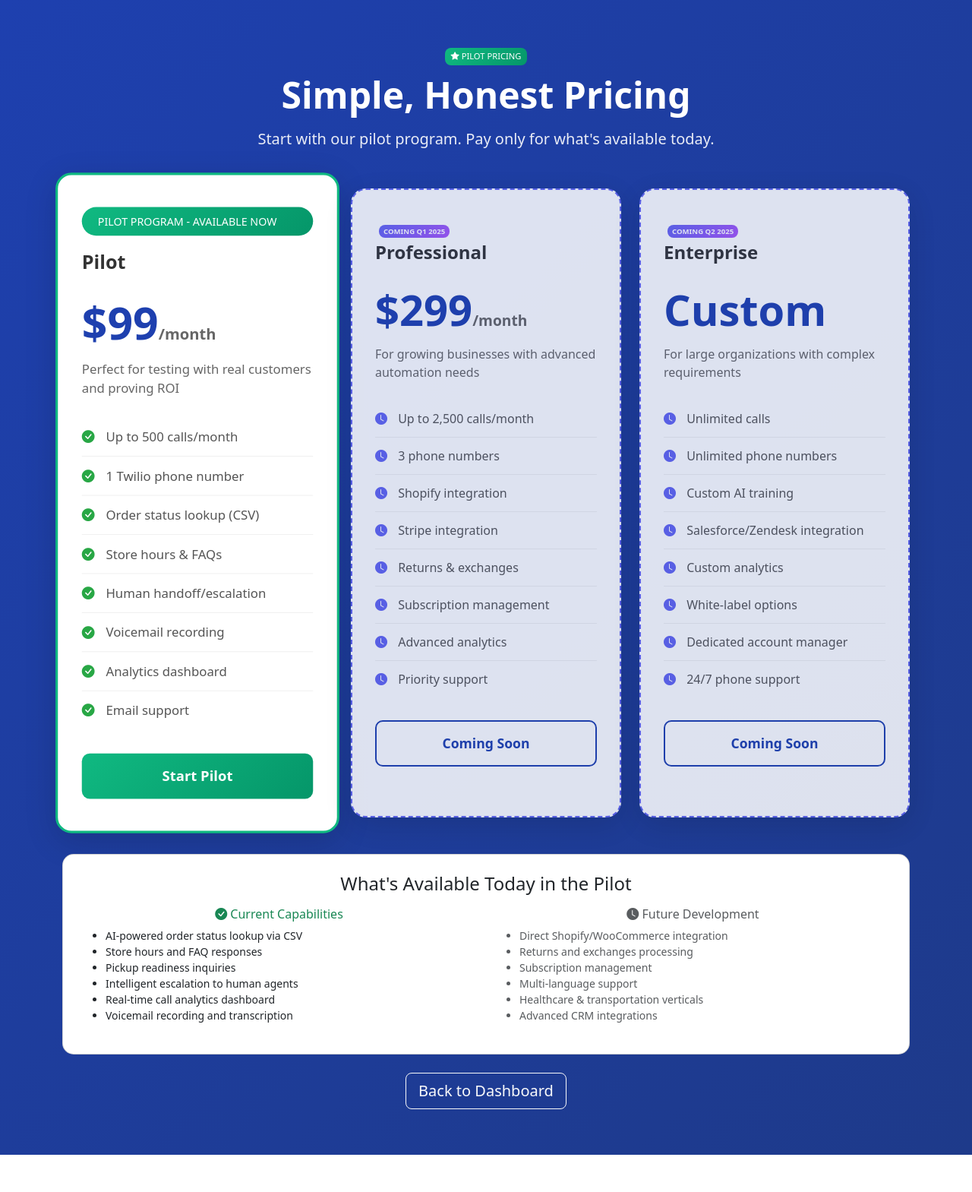
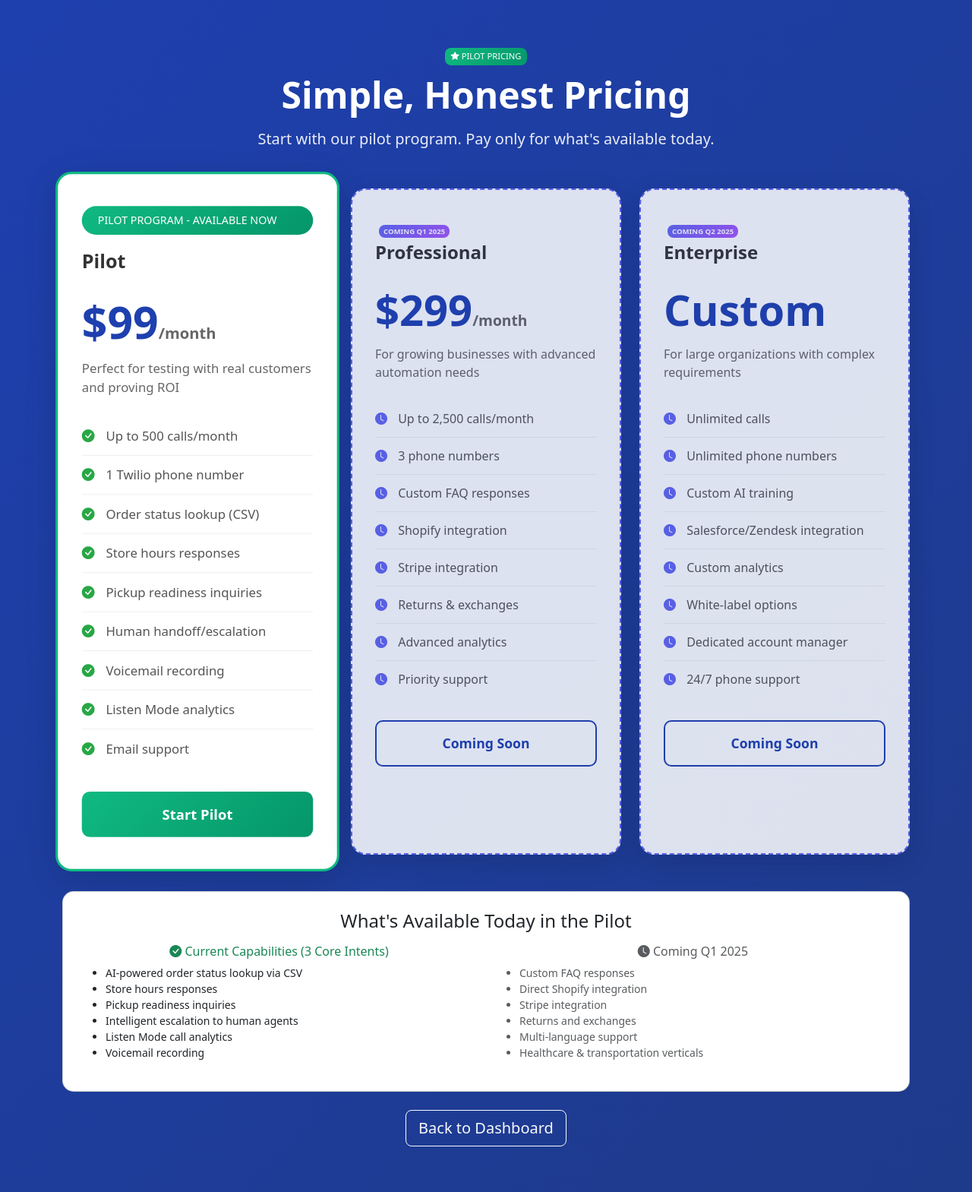
Before and after one commit to fuzailkadri1-cmdil/LogosAI, a Flask app: page /pricing in a window 1280 px wide. Shown: the whole page at 76% size. Before the commit the page ends 1520 px from the top, so only its background shows below. Run offline with Flask 3, Linux system fonts and the light colour scheme.

Commit message:
Update pricing page to reflect current and upcoming features accurately
Update templates/pricing.html to accurately list current capabilities and future development items.

Replit-Commit-Author: Agent
Replit-Commit-Session-Id: f1a637af-51bf-4bc0-a9ed-f213b1caf430
Replit-Commit-Checkpoint-Type: full_checkpoint
Replit-Commit-Event-Id: 8a531b94-494a-4552-8170-862d885d0f38
Replit-Commit-Screenshot-Url: https://storage.googleapis.com/screenshot-production-us-central1/8c1df603-f740-4cbd-84fd-618255120cd2/f1a637af-51bf-4bc0-a9ed-f213b1caf430/sG6rx0I
Replit-Helium-Checkpoint-Created: true

```diff
--- a/templates/pricing.html
+++ b/templates/pricing.html
@@ -170,10 +170,11 @@
                         <li class="available"><i class="bi bi-check-circle-fill"></i> Up to 500 calls/month</li>
                         <li class="available"><i class="bi bi-check-circle-fill"></i> 1 Twilio phone number</li>
                         <li class="available"><i class="bi bi-check-circle-fill"></i> Order status lookup (CSV)</li>
-                        <li class="available"><i class="bi bi-check-circle-fill"></i> Store hours & FAQs</li>
+                        <li class="available"><i class="bi bi-check-circle-fill"></i> Store hours responses</li>
+                        <li class="available"><i class="bi bi-check-circle-fill"></i> Pickup readiness inquiries</li>
                         <li class="available"><i class="bi bi-check-circle-fill"></i> Human handoff/escalation</li>
                         <li class="available"><i class="bi bi-check-circle-fill"></i> Voicemail recording</li>
-                        <li class="available"><i class="bi bi-check-circle-fill"></i> Analytics dashboard</li>
+                        <li class="available"><i class="bi bi-check-circle-fill"></i> Listen Mode analytics</li>
                         <li class="available"><i class="bi bi-check-circle-fill"></i> Email support</li>
                     </ul>
 
@@ -191,10 +192,10 @@
                     <ul class="feature-list">
                         <li class="future"><i class="bi bi-clock-fill"></i> Up to 2,500 calls/month</li>
                         <li class="future"><i class="bi bi-clock-fill"></i> 3 phone numbers</li>
+                        <li class="future"><i class="bi bi-clock-fill"></i> Custom FAQ responses</li>
                         <li class="future"><i class="bi bi-clock-fill"></i> Shopify integration</li>
                         <li class="future"><i class="bi bi-clock-fill"></i> Stripe integration</li>
                         <li class="future"><i class="bi bi-clock-fill"></i> Returns & exchanges</li>
-                        <li class="future"><i class="bi bi-clock-fill"></i> Subscription management</li>
                         <li class="future"><i class="bi bi-clock-fill"></i> Advanced analytics</li>
                         <li class="future"><i class="bi bi-clock-fill"></i> Priority support</li>
                     </ul>
@@ -231,25 +232,25 @@
                 <h4 class="mb-3">What's Available Today in the Pilot</h4>
                 <div class="row">
                     <div class="col-md-6">
-                        <h6 class="text-success"><i class="bi bi-check-circle-fill"></i> Current Capabilities</h6>
+                        <h6 class="text-success"><i class="bi bi-check-circle-fill"></i> Current Capabilities (3 Core Intents)</h6>
                         <ul class="text-start small">
                             <li>AI-powered order status lookup via CSV</li>
-                            <li>Store hours and FAQ responses</li>
+                            <li>Store hours responses</li>
                             <li>Pickup readiness inquiries</li>
                             <li>Intelligent escalation to human agents</li>
-                            <li>Real-time call analytics dashboard</li>
-                            <li>Voicemail recording and transcription</li>
+                            <li>Listen Mode call analytics</li>
+                            <li>Voicemail recording</li>
                         </ul>
                     </div>
                     <div class="col-md-6">
-                        <h6 class="text-muted"><i class="bi bi-clock-fill"></i> Future Development</h6>
+                        <h6 class="text-muted"><i class="bi bi-clock-fill"></i> Coming Q1 2025</h6>
                         <ul class="text-start small text-muted">
-                            <li>Direct Shopify/WooCommerce integration</li>
-                            <li>Returns and exchanges processing</li>
-                            <li>Subscription management</li>
+                            <li>Custom FAQ responses</li>
+                            <li>Direct Shopify integration</li>
+                            <li>Stripe integration</li>
+                            <li>Returns and exchanges</li>
                             <li>Multi-language support</li>
                             <li>Healthcare & transportation verticals</li>
-                            <li>Advanced CRM integrations</li>
                         </ul>
                     </div>
                 </div>
```
Also changed, not shown: 1 other file.
